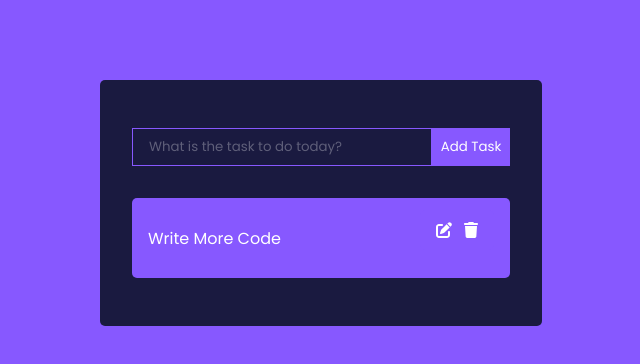
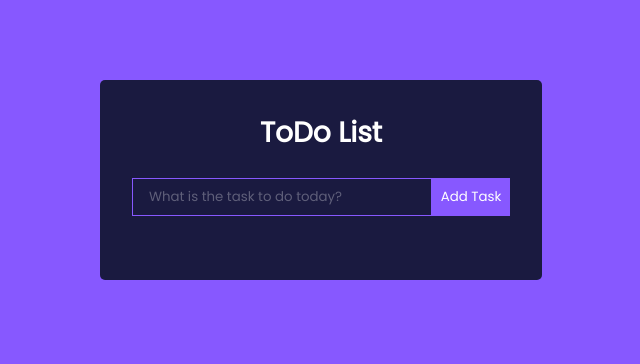
Before and after one commit to Atkinss1/ToDo-WeatherApp, a React (Vite) app: page / in a window 1280 px wide. Shown: the top 364 px of the page, without its empty margins (319-959 px from the left). Built offline with nearby package versions, Linux system fonts and the light colour scheme.

Commit message:
add: pass todo props

```diff
--- a/src/components/ToDo.jsx
+++ b/src/components/ToDo.jsx
@@ -1,12 +1,13 @@
 import { FontAwesomeIcon } from "@fortawesome/react-fontawesome";
 import { faTrash } from "@fortawesome/free-solid-svg-icons";
 import { faPenToSquare } from "@fortawesome/free-solid-svg-icons";
+import PropTypes from 'prop-types';
 
 
-export const ToDo = () => {
+export const ToDo = ({task}) => {
   return (
     <div className="Todo">
-      <p>Write More Code</p>
+      <p>{task}</p>
       <div className="Todo">
         <FontAwesomeIcon icon={faPenToSquare} className="edit"/>
         <FontAwesomeIcon icon={faTrash} className="delete"/>
@@ -14,3 +15,7 @@ export const ToDo = () => {
     </div>
   )
 };
+
+ToDo.propTypes = {
+  task: PropTypes.string.isRequired
+}
--- a/src/components/ToDoWrapper.jsx
+++ b/src/components/ToDoWrapper.jsx
@@ -14,8 +14,11 @@ export const ToDoWrapper = () => {
 
   return (
     <div className="TodoWrapper">
+      <h1>ToDo List</h1>
       <ToDoForm addTodo={addTodo}/>
-      <ToDo todos={todos}/>
+      {todos.map((todo, index) => (
+        <ToDo task={todo.todo} key={index}/>
+      ))}
     </div>
   )
 }
```
